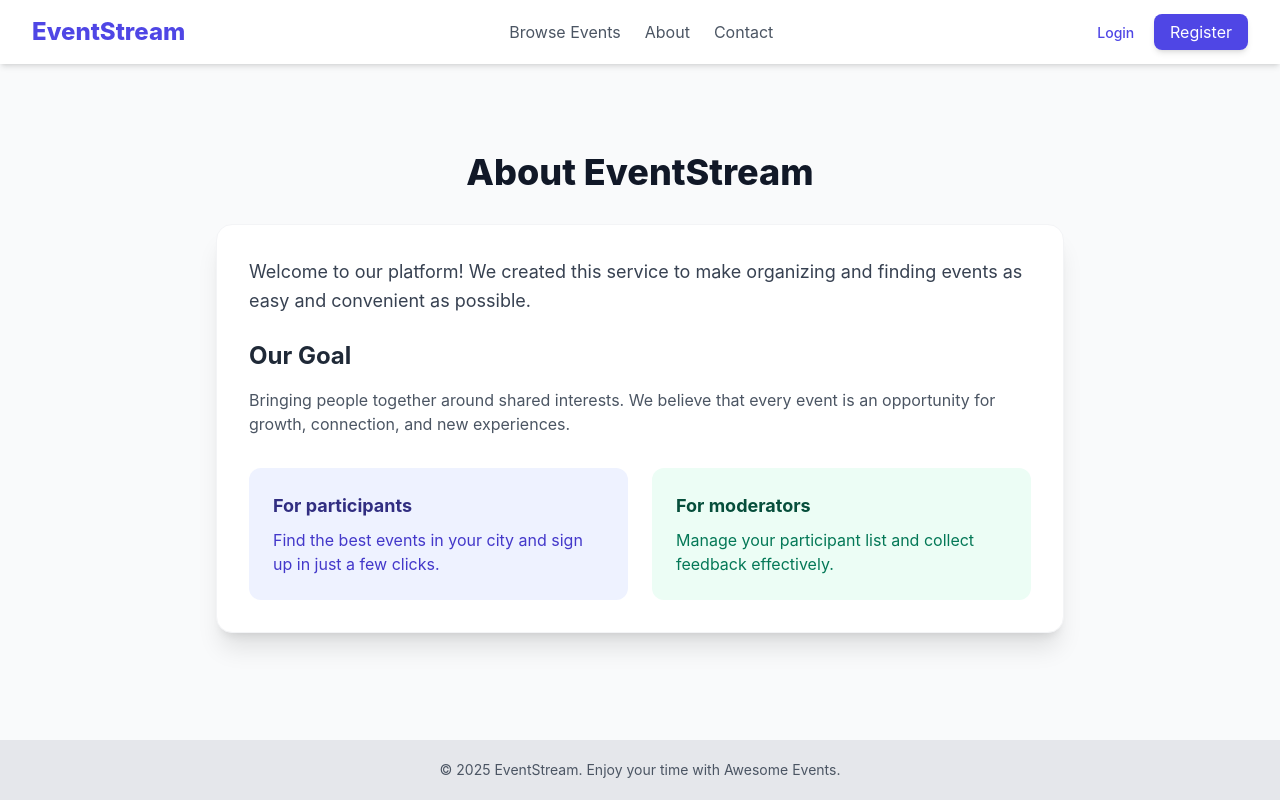
After one commit to MrAlmo/EventSite, a Django app: page /about/ in a window 1280 px wide. The commit adds this page. Run offline with Django 5.2, Linux system fonts and the light colour scheme; some libraries are stand-ins or nearby versions.

Commit message:
Add 'About' page, 'Contact' page, and possibility to send email to 'backford6@gmail.com'

```diff
--- /dev/null
+++ b/eventsite/core/templates/core/about.html
@@ -0,0 +1,31 @@
+{% extends "base.html" %}
+
+{% block title %}About Us{% endblock %}
+
+{% block content %}
+<div class="max-w-4xl mx-auto py-12 px-6">
+    <h1 class="text-4xl font-extrabold text-gray-900 mb-8 text-center">About EventStream</h1>
+
+    <div class="bg-white shadow-xl rounded-2xl p-8 border border-gray-100">
+        <p class="text-lg text-gray-700 mb-6 leading-relaxed">
+            Welcome to our platform! We created this service to make organizing and finding events as easy and convenient as possible.
+        </p>
+
+        <h2 class="text-2xl font-bold text-gray-800 mb-4">Our Goal</h2>
+        <p class="text-gray-600 mb-8">
+            Bringing people together around shared interests. We believe that every event is an opportunity for growth, connection, and new experiences.
+        </p>
+
+        <div class="grid md:grid-cols-2 gap-6">
+            <div class="p-6 bg-indigo-50 rounded-xl">
+                <h3 class="font-bold text-indigo-900 text-lg mb-2">For participants</h3>
+                <p class="text-indigo-700">Find the best events in your city and sign up in just a few clicks.</p>
+            </div>
+            <div class="p-6 bg-emerald-50 rounded-xl">
+                <h3 class="font-bold text-emerald-900 text-lg mb-2">For moderators</h3>
+                <p class="text-emerald-700">Manage your participant list and collect feedback effectively.</p>
+            </div>
+        </div>
+    </div>
+</div>
+{% endblock %}
--- a/eventsite/core/urls.py
+++ b/eventsite/core/urls.py
@@ -5,4 +5,6 @@ urlpatterns = [
     path('', views.home, name='home'),
     path('testing/', views.testing, name='test'),
     path('test_db/', views.test_db, name='test_db'),
+    path('about/', views.about, name='about'),
+    path('contact/', views.contact, name='contact'),
 ]
--- a/eventsite/core/views.py
+++ b/eventsite/core/views.py
@@ -1,6 +1,9 @@
-from django.shortcuts import render, HttpResponse
+from django.contrib import messages
+from django.core.mail import send_mail
+from django.shortcuts import render, HttpResponse, redirect
 from django.template import loader
 from users.models import CustomUser
+from .forms import ContactForm
 
 
 def home(request):
@@ -17,3 +20,23 @@ def test_db(request):
         'c_users': c_user,
     }
     return render(request, 'core/test_db.html', context)
+
+def about(request):
+    return render(request, 'core/about.html')
+
+def contact(request):
+
+    if request.method == 'POST':
+        form = ContactForm(request.POST)
+        if form.is_valid():
+            subject = form.cleaned_data['subject']
+            message = form.cleaned_data['message']
+            email= form.cleaned_data['email']
+            name = form.cleaned_data['name']
+
+            send_mail(subject=f'Message from site: {subject}', message=f'From {name} / {email} \n\n {message}',from_email='backford6@gmail.com', recipient_list=['backford6@gmail.com'])
+            messages.success(request, 'Your message has been sent.')
+            return redirect('home')
+    else:
+        form = ContactForm()
+    return render(request, 'core/contact.html', {'form': form})
--- a/eventsite/templates/base.html
+++ b/eventsite/templates/base.html
@@ -27,8 +27,8 @@
 
             <div class="hidden md:flex space-x-6">
                 <a href="{% url 'event_list' %}" class="text-gray-600 hover:text-indigo-600 transition duration-150">Browse Events</a>
-                <a href="#" class="text-gray-600 hover:text-indigo-600 transition duration-150">About</a>
-                <a href="#" class="text-gray-600 hover:text-indigo-600 transition duration-150">Contact</a>
+                <a href="{% url 'about' %}" class="text-gray-600 hover:text-indigo-600 transition duration-150">About</a>
+                <a href="{% url 'contact' %}" class="text-gray-600 hover:text-indigo-600 transition duration-150">Contact</a>
             </div>
 
             <div class="space-x-4">
```
Also changed, not shown: eventsite/core/forms.py (added, +7 -0 lines), eventsite/core/templates/core/contact.html (added, +16 -0 lines), eventsite/eventsite/settings.py (+8 -0 lines), eventsite/db.sqlite3.
